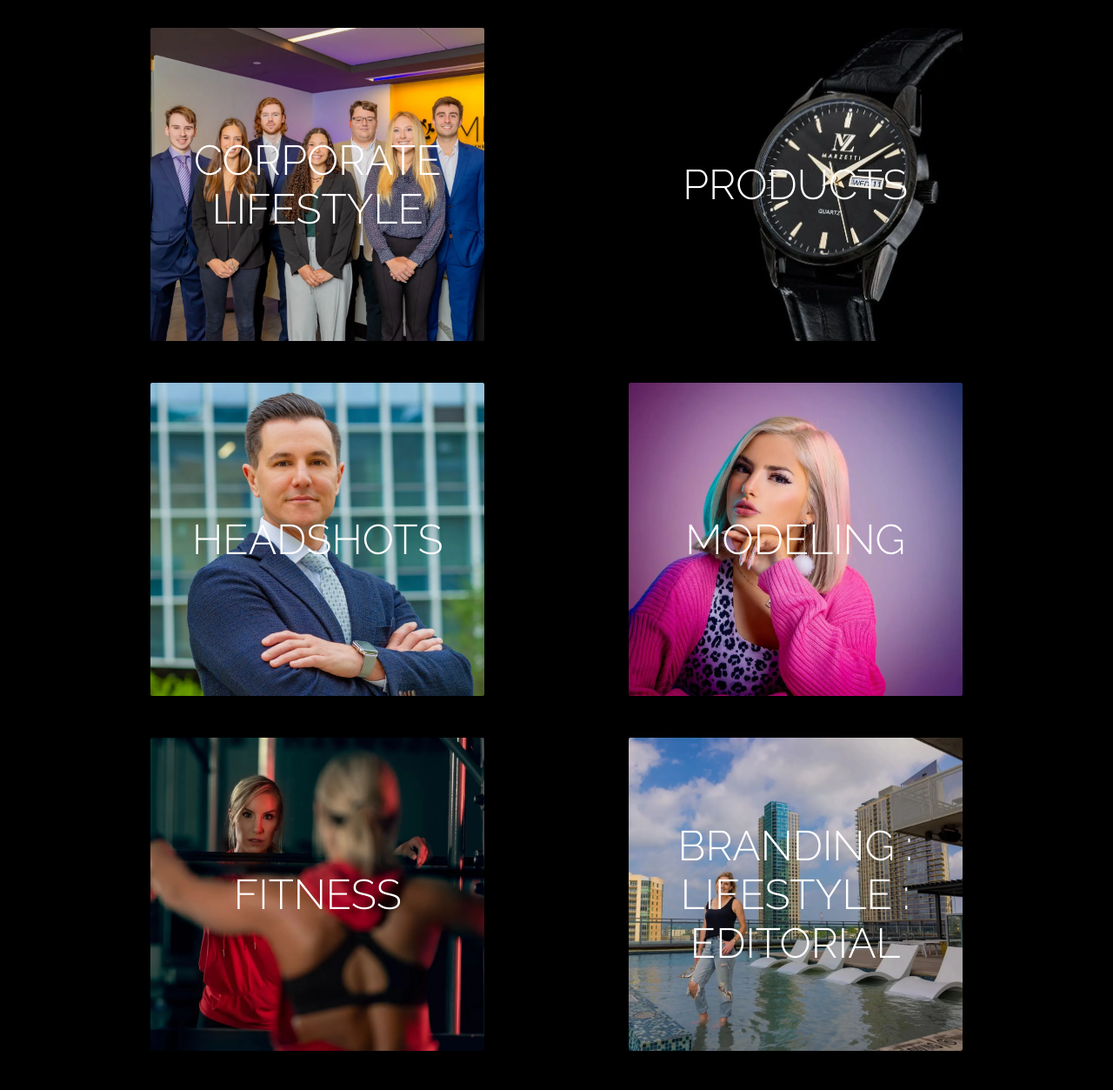
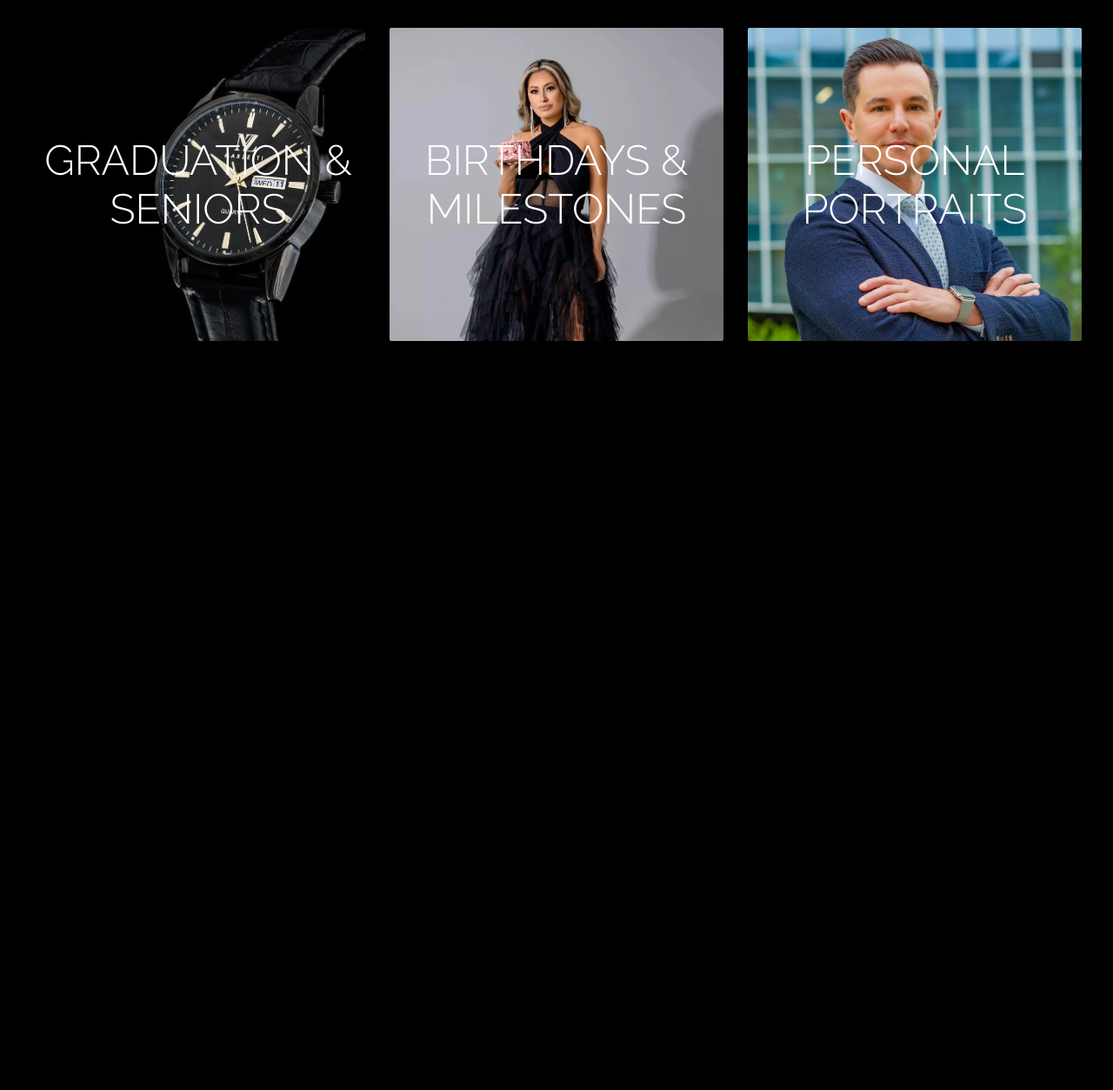
Before and after one commit to Jgreenwell93/portfolio-pages-v2, a plain HTML site: page Portrait Sessions port block/index.html in a window 1280 px wide. Shown: the top 1253 px of the page at 87% size. After the commit the page ends 800 px from the top, so only its background shows below. Drawn offline with Linux system fonts and the light colour scheme.

Commit message:
portrait session port block finished, images need to still be updated but structure is done

```diff
--- a/Portrait Sessions port block/index.html
+++ b/Portrait Sessions port block/index.html
@@ -13,38 +13,16 @@
 
     <div id="card-stage">
         <div class="card-row">
-            <div class="port-card" id="corporate-lifestyle">
-                <a href="#" class="card-text-link">CORPORATE LIFESTYLE</a>
+            <div class="port-card" id="Graduation-Seniors">
+                <a href="#" class="card-text-link">Graduation & Seniors </a>
             </div>
-            <div class="port-card" id="products">
-                <a href="#" class="card-text-link">PRODUCTS</a>
+            <div class="port-card" id="Birthdays-Milestones">
+                <a href="#" class="card-text-link">Birthdays & Milestones</a>
+            </div>
+            <div class="port-card" id="Personal-Portraits">
+                <a href="#" class="card-text-link">Personal Portraits</a>
             </div>
         </div>
-        <div class="card-row">
-            <div class="port-card" id="headshots">
-                <a href="#" class="card-text-link">HEADSHOTS</a>
-            </div>
-            <div class="port-card" id="modeling">
-                <a href="#" class="card-text-link">MODELING</a>
-            </div>
-        </div>
-        <div class="card-row">
-            <div class="port-card" id="fitness">
-                <a href="#" class="card-text-link">FITNESS</a>
-            </div>
-            <div class="port-card" id="editorial">
-                <a href="#" class="card-text-link">
-                    BRANDING : <br>
-                    LIFESTYLE : <br>
-                    EDITORIAL</a>
-            </div>
-        </div>
-        <div class="card-row">
-            <div class="port-card" id="birthday">
-                <a href="#" class="card-text-link">BIRTHDAY</a>
-            </div>
-        </div>
-
     </div>
 </body>
 
--- a/Portrait Sessions port block/style.css
+++ b/Portrait Sessions port block/style.css
@@ -114,66 +114,29 @@ html {
 
 /* background images */
 
-
-/* corp lifestyle*/
-#corporate-lifestyle::before {
-    background-image: url('assets/images/corplife1.webp');
-}
-
-#corporate-lifestyle::after {
-    background-image: url('assets/images/corplifehover.webp');
-}
-
-/* products */
-#products::before {
+/* Graduation & Seniors */
+#Graduation-Seniors::before {
     background-image: url('assets/images/products1.webp');
 }
 
-#products::after {
+#Graduation-Seniors::after {
     background-image: url('assets/images/productshover.webp');
 }
 
-/* headshots */
-#headshots::before {
+/* Birthdays & Milestones */
+#Birthdays-Milestones::before {
+    background-image: url('assets/images/birthday1.webp');
+}
+
+#Birthdays-Milestones::after {
+    background-image: url('assets/images/birthdayhover.webp');
+}
+
+/* Personal Portraits */
+#Personal-Portraits::before {
     background-image: url('assets/images/headshots1.webp');
 }
 
-#headshots::after {
+#Personal-Portraits::after {
     background-image: url('assets/images/headshotshover.webp');
 }
-
-/* modeling */
-#modeling::before {
-    background-image: url('assets/images/modeling1.webp');
-}
-
-#modeling::after {
-    background-image: url('assets/images/modelinghover.webp');
-}
-
-/* fitness */
-#fitness::before {
-    background-image: url('assets/images/fitness1.webp');
-}
-
-#fitness::after {
-    background-image: url('assets/images/fitnesshover.webp');
-}
-
-/* editorial */
-#editorial::before {
-    background-image: url('assets/images/editorial1.webp');
-}
-
-#editorial::after {
-    background-image: url('assets/images/editorialhover.webp');
-}
-
-/* birthday */
-#birthday::before {
-    background-image: url('assets/images/birthday1.webp');
-}
-
-#birthday::after {
-    background-image: url('assets/images/birthdayhover.webp');
-}
```
Also changed, not shown: Personal Branding port block/assets/pbwixliveversion.html (+3 -3 lines), Portrait Sessions port block/assets/pswixliveversion.html (+22 -59 lines).
